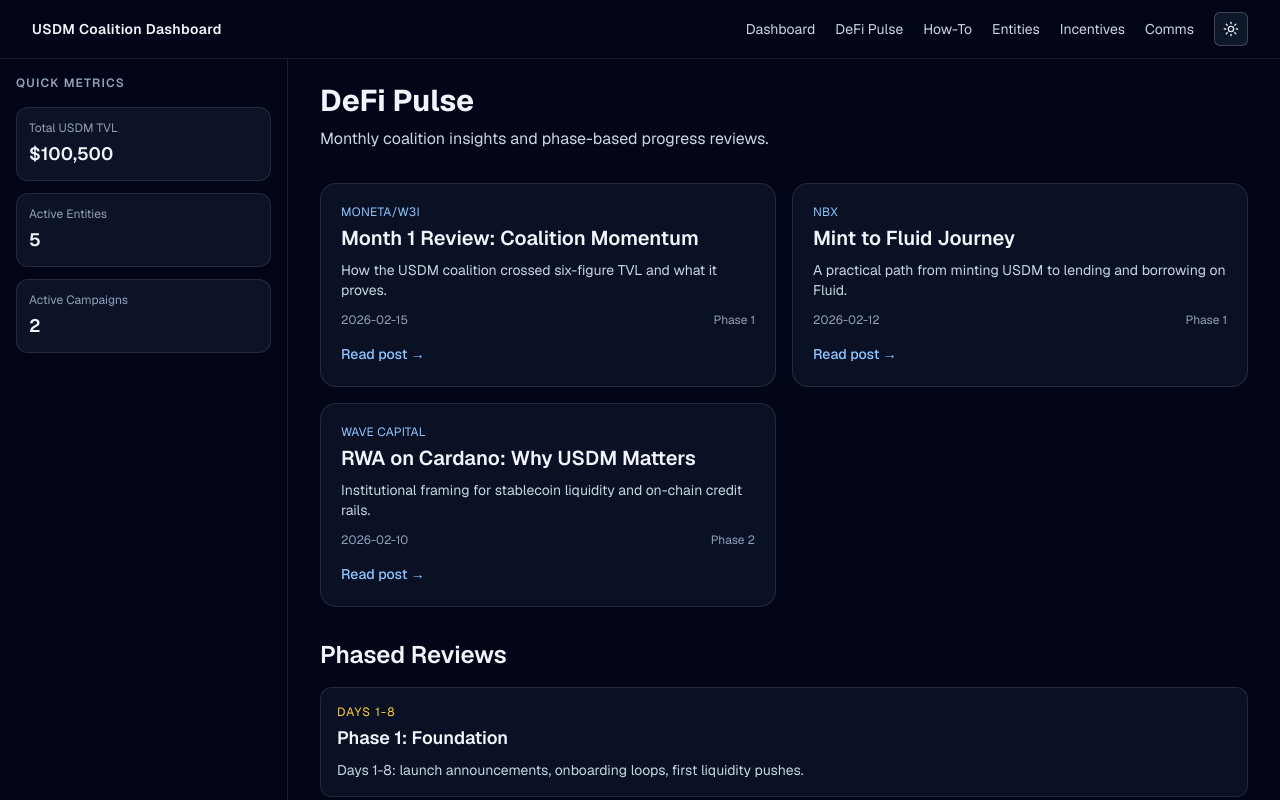
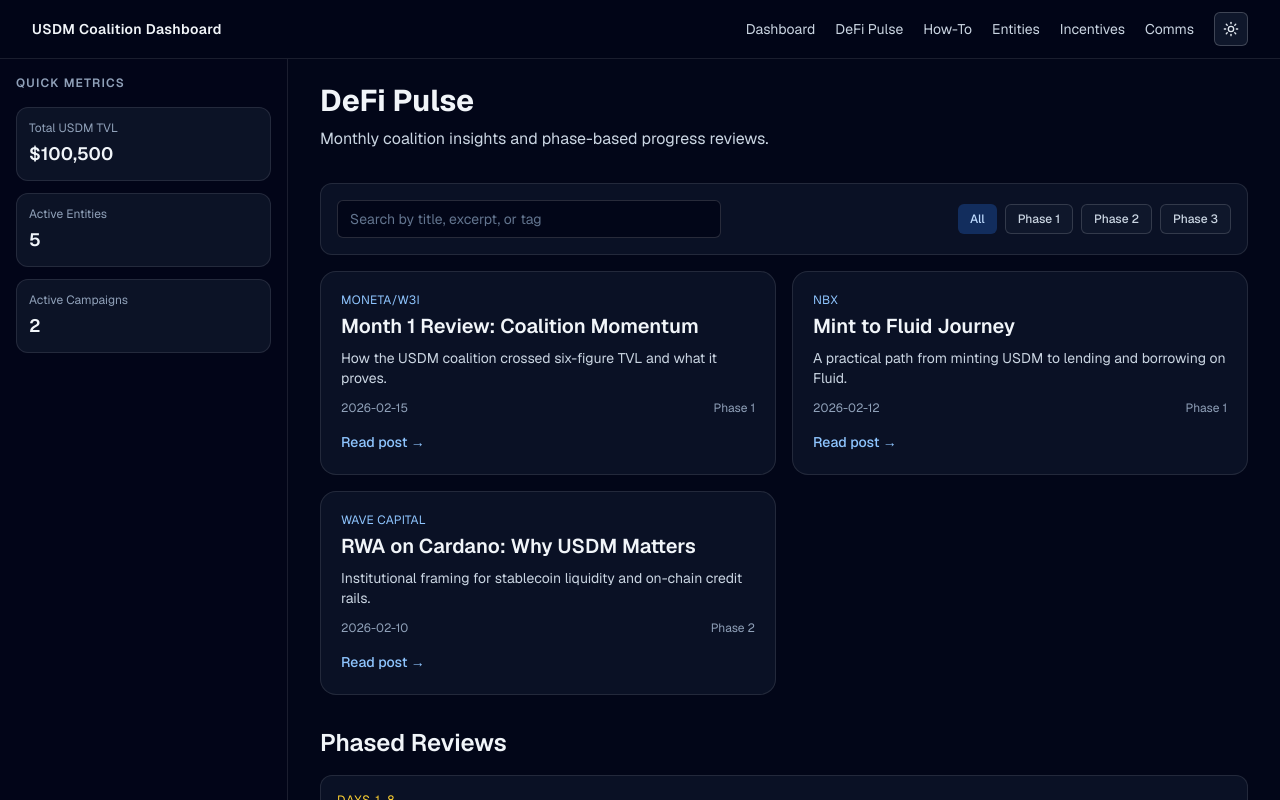
Before and after one commit to iamwilco/defi, a Next.js app: page /blog in a window 1280 px wide. Shown: the top 800 px of the page. Built offline with nearby package versions, Linux system fonts and the light colour scheme.

Commit message:
feat(dashboard): fix chart ssr rendering and add blog filters

```diff
--- a/src/app/page.tsx
+++ b/src/app/page.tsx
@@ -1,9 +1,8 @@
-import { AssetUtilizationChart } from "@/components/dashboard/AssetUtilization";
 import { ContributionsTable } from "@/components/dashboard/ContributionsTable";
+import { ClientChartsSection } from "@/components/dashboard/ClientChartsSection";
 import { HeroSection } from "@/components/dashboard/HeroSection";
 import { IncentivesOverview } from "@/components/dashboard/IncentivesOverview";
 import { ProofOfReserves } from "@/components/dashboard/ProofOfReserves";
-import { TvlChart } from "@/components/dashboard/TvlChart";
 import { UtilizationHeatmap } from "@/components/dashboard/UtilizationHeatmap";
 import { DashboardCard } from "@/components/shared/DashboardCard";
 
@@ -12,15 +11,7 @@ export default function Home() {
     <div className="space-y-6">
       <HeroSection />
 
-      <section className="grid gap-4 xl:grid-cols-2">
-        <DashboardCard title="Total USDM TVL by Entity">
-          <TvlChart />
-        </DashboardCard>
-
-        <DashboardCard title="Asset-Specific Utilization">
-          <AssetUtilizationChart />
-        </DashboardCard>
-      </section>
+      <ClientChartsSection />
 
       <section className="grid gap-4 xl:grid-cols-2">
         <DashboardCard title="Coalition Contributions">
--- a/src/components/blog/BlogList.tsx
+++ b/src/components/blog/BlogList.tsx
@@ -1,12 +1,67 @@
+"use client";
+
+import { useMemo, useState } from "react";
 import { blogPosts } from "@/lib/mockData";
 import { BlogCard } from "@/components/blog/BlogCard";
 
 export function BlogList() {
+  const [query, setQuery] = useState("");
+  const [phase, setPhase] = useState<"all" | 1 | 2 | 3>("all");
+
+  const filteredPosts = useMemo(() => {
+    return blogPosts.filter((post) => {
+      const matchesQuery =
+        query.length === 0 ||
+        post.title.toLowerCase().includes(query.toLowerCase()) ||
+        post.excerpt.toLowerCase().includes(query.toLowerCase()) ||
+        post.tags.some((tag) => tag.toLowerCase().includes(query.toLowerCase()));
+
+      const matchesPhase = phase === "all" || post.phase === phase;
+
+      return matchesQuery && matchesPhase;
+    });
+  }, [query, phase]);
+
   return (
-    <div className="grid gap-4 md:grid-cols-2">
-      {blogPosts.map((post) => (
-        <BlogCard key={post.slug} post={post} />
-      ))}
-    </div>
+    <section className="space-y-4">
+      <div className="flex flex-col gap-3 rounded-xl border border-white/10 bg-slate-900/70 p-4 sm:flex-row sm:items-center sm:justify-between">
+        <input
+          value={query}
+          onChange={(event) => setQuery(event.target.value)}
+          placeholder="Search by title, excerpt, or tag"
+          aria-label="Search blog posts"
+          className="w-full rounded-md border border-white/15 bg-slate-950 px-3 py-2 text-sm text-slate-100 outline-none placeholder:text-slate-500 focus:border-blue-400 sm:max-w-sm"
+        />
+
+        <div className="flex gap-2">
+          {(["all", 1, 2, 3] as const).map((value) => (
+            <button
+              key={String(value)}
+              type="button"
+              onClick={() => setPhase(value)}
+              className={`rounded-md px-3 py-1.5 text-xs font-medium transition ${
+                phase === value
+                  ? "bg-blue-500/25 text-blue-200"
+                  : "border border-white/15 bg-slate-900 text-slate-300 hover:border-blue-400/50"
+              }`}
+            >
+              {value === "all" ? "All" : `Phase ${value}`}
+            </button>
+          ))}
+        </div>
+      </div>
+
+      <div className="grid gap-4 md:grid-cols-2">
+        {filteredPosts.map((post) => (
+          <BlogCard key={post.slug} post={post} />
+        ))}
+      </div>
+
+      {filteredPosts.length === 0 ? (
+        <p className="rounded-xl border border-white/10 bg-slate-900/60 p-4 text-sm text-slate-300">
+          No posts match your current filters.
+        </p>
+      ) : null}
+    </section>
   );
 }
--- /dev/null
+++ b/src/components/dashboard/ClientChartsSection.tsx
@@ -0,0 +1,31 @@
+"use client";
+
+import dynamic from "next/dynamic";
+import { DashboardCard } from "@/components/shared/DashboardCard";
+
+const TvlChart = dynamic(() => import("@/components/dashboard/TvlChart").then((mod) => mod.TvlChart), {
+  ssr: false,
+  loading: () => <div className="h-72 animate-pulse rounded-xl bg-slate-800" />,
+});
+
+const AssetUtilizationChart = dynamic(
+  () => import("@/components/dashboard/AssetUtilization").then((mod) => mod.AssetUtilizationChart),
+  {
+    ssr: false,
+    loading: () => <div className="h-72 animate-pulse rounded-xl bg-slate-800" />,
+  },
+);
+
+export function ClientChartsSection() {
+  return (
+    <section className="grid gap-4 xl:grid-cols-2">
+      <DashboardCard title="Total USDM TVL by Entity">
+        <TvlChart />
+      </DashboardCard>
+
+      <DashboardCard title="Asset-Specific Utilization">
+        <AssetUtilizationChart />
+      </DashboardCard>
+    </section>
+  );
+}
```
